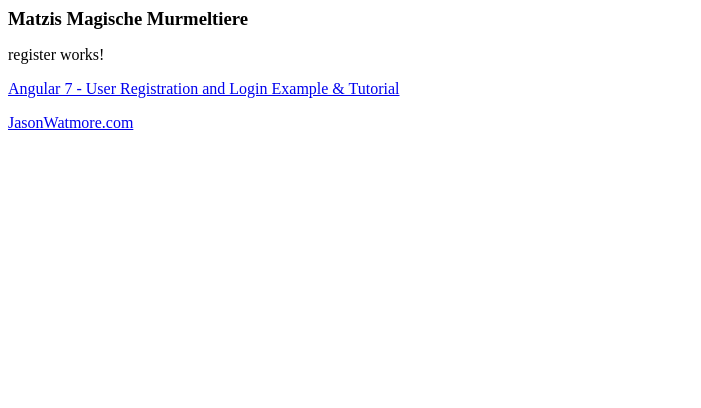
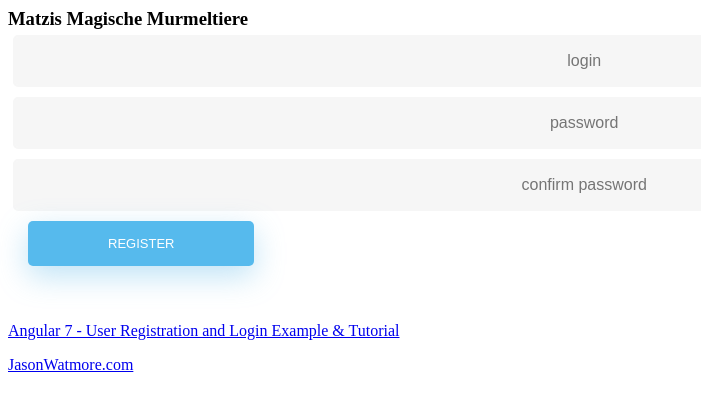
Before and after one commit to gilgenbergg/co-hackathon-2019, an Angular app in the folder co-frontend/: page /register in a window 1280 px wide. Shown: the top 408 px of the page, without its empty margins (0-701 px from the left). Built offline with nearby package versions, Linux system fonts and the light colour scheme; no server answers.

Commit message:
enhance register component

```diff
--- a/co-frontend/src/app/components/register/register.component.html
+++ b/co-frontend/src/app/components/register/register.component.html
@@ -1 +1,25 @@
-<p>register works!</p>
+<div class="wrapper fadeInDown">
+        <div id="formContent">
+            <!-- Tabs Titles -->
+
+            <!-- Icon -->
+            <div class="fadeIn first">
+
+            </div>
+
+            <!-- Login Form -->
+            <form>
+                <input type="text" id="login" class="fadeIn second" name="login" placeholder="login">
+                <input type="password" id="password" class="fadeIn third" name="login" placeholder="password">
+                <input type="password" id="password" class="fadeIn third" name="login" placeholder="confirm password">
+                <input type="button" class="fadeIn fourth" value="Register" (click)="onClickMe()">
+            </form>
+
+            <!-- Remind Passowrd -->
+            <!--
+            <div id="formFooter">
+                <a class="underlineHover" href="#">Forgot Password?</a>
+            </div>
+            -->
+        </div>
+    </div>
--- a/co-frontend/src/app/components/register/register.component.scss
+++ b/co-frontend/src/app/components/register/register.component.scss
@@ -0,0 +1,206 @@
+
+#formFooter {
+    background-color: #f6f6f6;
+    border-top: 1px solid #dce8f1;
+    padding: 25px;
+    text-align: center;
+    -webkit-border-radius: 0 0 10px 10px;
+    border-radius: 0 0 10px 10px;
+  }
+
+
+
+  /* TABS */
+
+  h2.inactive {
+    color: #cccccc;
+  }
+
+  h2.active {
+    color: #0d0d0d;
+    border-bottom: 2px solid #5fbae9;
+  }
+
+
+
+  /* FORM TYPOGRAPHY*/
+
+  input[type=button], input[type=submit], input[type=reset]  {
+    background-color: #56baed;
+    border: none;
+    color: white;
+    padding: 15px 80px;
+    text-align: center;
+    text-decoration: none;
+    display: inline-block;
+    text-transform: uppercase;
+    font-size: 13px;
+    -webkit-box-shadow: 0 10px 30px 0 rgba(95,186,233,0.4);
+    box-shadow: 0 10px 30px 0 rgba(95,186,233,0.4);
+    -webkit-border-radius: 5px 5px 5px 5px;
+    border-radius: 5px 5px 5px 5px;
+    margin: 5px 20px 40px 20px;
+    -webkit-transition: all 0.3s ease-in-out;
+    -moz-transition: all 0.3s ease-in-out;
+    -ms-transition: all 0.3s ease-in-out;
+    -o-transition: all 0.3s ease-in-out;
+    transition: all 0.3s ease-in-out;
+  }
+
+  input[type=button]:hover, input[type=submit]:hover, input[type=reset]:hover  {
+    background-color: #39ace7;
+  }
+
+  input[type=button]:active, input[type=submit]:active, input[type=reset]:active  {
+    -moz-transform: scale(0.95);
+    -webkit-transform: scale(0.95);
+    -o-transform: scale(0.95);
+    -ms-transform: scale(0.95);
+    transform: scale(0.95);
+  }
+
+  input[type=text], input[type=password] {
+    background-color: #f6f6f6;
+    border: none;
+    color: #0d0d0d;
+    padding: 15px 32px;
+    text-align: center;
+    text-decoration: none;
+    display: inline-block;
+    font-size: 16px;
+    margin: 5px;
+    width: 85%;
+    border: 2px solid #f6f6f6;
+    -webkit-transition: all 0.5s ease-in-out;
+    -moz-transition: all 0.5s ease-in-out;
+    -ms-transition: all 0.5s ease-in-out;
+    -o-transition: all 0.5s ease-in-out;
+    transition: all 0.5s ease-in-out;
+    -webkit-border-radius: 5px 5px 5px 5px;
+    border-radius: 5px 5px 5px 5px;
+  }
+
+  input[type=text]:focus {
+    background-color: #fff;
+    border-bottom: 2px solid #5fbae9;
+  }
+
+  input[type=text]:placeholder {
+    color: #cccccc;
+  }
+
+
+
+  /* ANIMATIONS */
+
+  /* Simple CSS3 Fade-in-down Animation */
+  .fadeInDown {
+    -webkit-animation-name: fadeInDown;
+    animation-name: fadeInDown;
+    -webkit-animation-duration: 1s;
+    animation-duration: 1s;
+    -webkit-animation-fill-mode: both;
+    animation-fill-mode: both;
+  }
+
+  @-webkit-keyframes fadeInDown {
+    0% {
+      opacity: 0;
+      -webkit-transform: translate3d(0, -100%, 0);
+      transform: translate3d(0, -100%, 0);
+    }
+    100% {
+      opacity: 1;
+      -webkit-transform: none;
+      transform: none;
+    }
+  }
+
+  @keyframes fadeInDown {
+    0% {
+      opacity: 0;
+      -webkit-transform: translate3d(0, -100%, 0);
+      transform: translate3d(0, -100%, 0);
+    }
+    100% {
+      opacity: 1;
+      -webkit-transform: none;
+      transform: none;
+    }
+  }
+
+  /* Simple CSS3 Fade-in Animation */
+  @-webkit-keyframes fadeIn { from { opacity:0; } to { opacity:1; } }
+  @-moz-keyframes fadeIn { from { opacity:0; } to { opacity:1; } }
+  @keyframes fadeIn { from { opacity:0; } to { opacity:1; } }
+
+  .fadeIn {
+    opacity:0;
+    -webkit-animation:fadeIn ease-in 1;
+    -moz-animation:fadeIn ease-in 1;
+    animation:fadeIn ease-in 1;
+
+    -webkit-animation-fill-mode:forwards;
+    -moz-animation-fill-mode:forwards;
+    animation-fill-mode:forwards;
+
+    -webkit-animation-duration:1s;
+    -moz-animation-duration:1s;
+    animation-duration:1s;
+  }
+
+  .fadeIn.first {
+    -webkit-animation-delay: 0.4s;
+    -moz-animation-delay: 0.4s;
+    animation-delay: 0.4s;
+  }
+
+  .fadeIn.second {
+    -webkit-animation-delay: 0.6s;
+    -moz-animation-delay: 0.6s;
+    animation-delay: 0.6s;
+  }
+
+  .fadeIn.third {
+    -webkit-animation-delay: 0.8s;
+    -moz-animation-delay: 0.8s;
+    animation-delay: 0.8s;
+  }
+
+  .fadeIn.fourth {
+    -webkit-animation-delay: 1s;
+    -moz-animation-delay: 1s;
+    animation-delay: 1s;
+  }
+
+  /* Simple CSS3 Fade-in Animation */
+  .underlineHover:after {
+    display: block;
+    left: 0;
+    bottom: -10px;
+    width: 0;
+    height: 2px;
+    background-color: #56baed;
+    content: "";
+    transition: width 0.2s;
+  }
+
+  .underlineHover:hover {
+    color: #0d0d0d;
+  }
+
+  .underlineHover:hover:after{
+    width: 100%;
+  }
+
+
+
+  /* OTHERS */
+
+  *:focus {
+      outline: none;
+  }
+
+  #icon {
+    width:60%;
+  }
--- a/co-frontend/src/app/components/register/register.component.ts
+++ b/co-frontend/src/app/components/register/register.component.ts
@@ -1,4 +1,6 @@
 import { Component, OnInit } from '@angular/core';
+import { AuthenticationService } from '../../services';
+import { Router } from '@angular/router';
 
 @Component({
   selector: 'app-register',
@@ -7,9 +9,16 @@
 })
 export class RegisterComponent implements OnInit {
 
-  constructor() { }
+  constructor(protected authService: AuthenticationService,
+    private router: Router) { }
 
   ngOnInit() {
   }
 
+  onClickMe() {
+    this.authService.dummyLogin();
+    this.router.navigate(['home']);
+    window.location.href = ""
+  }
+
 }
```
